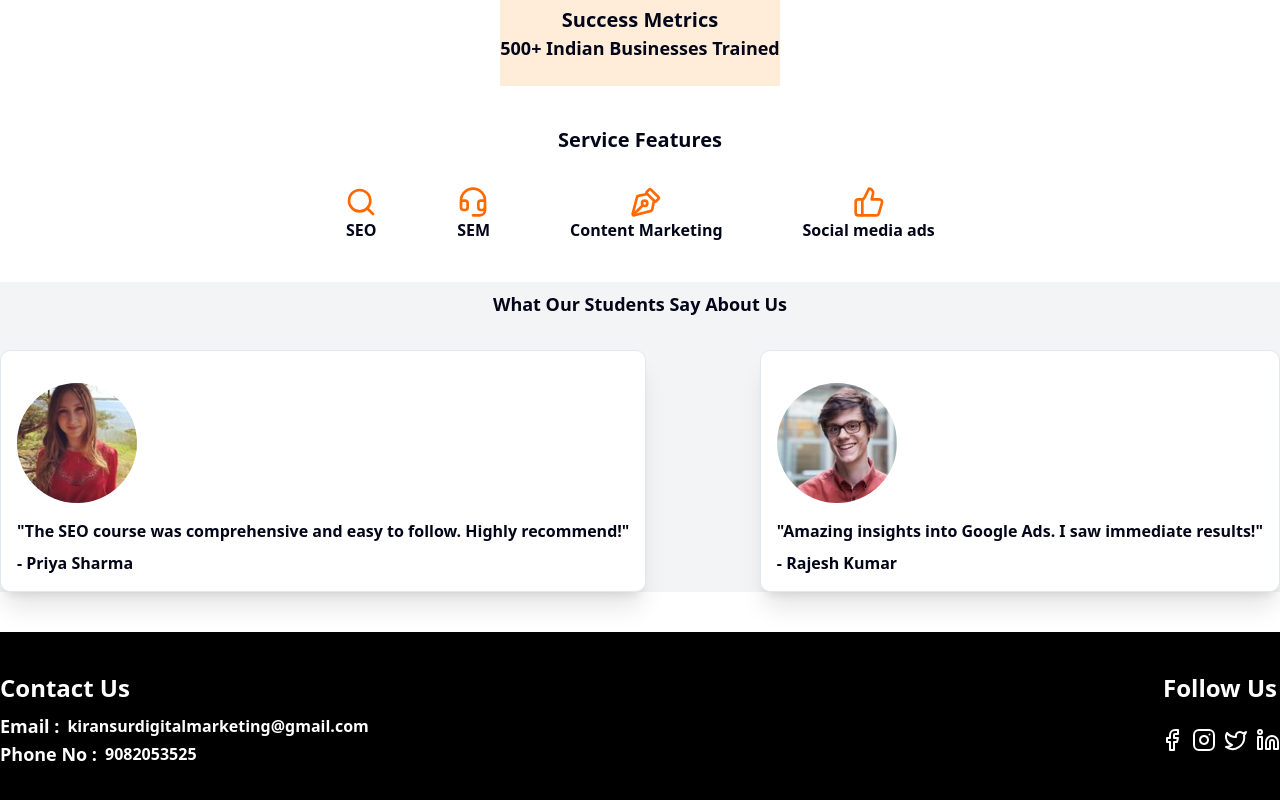
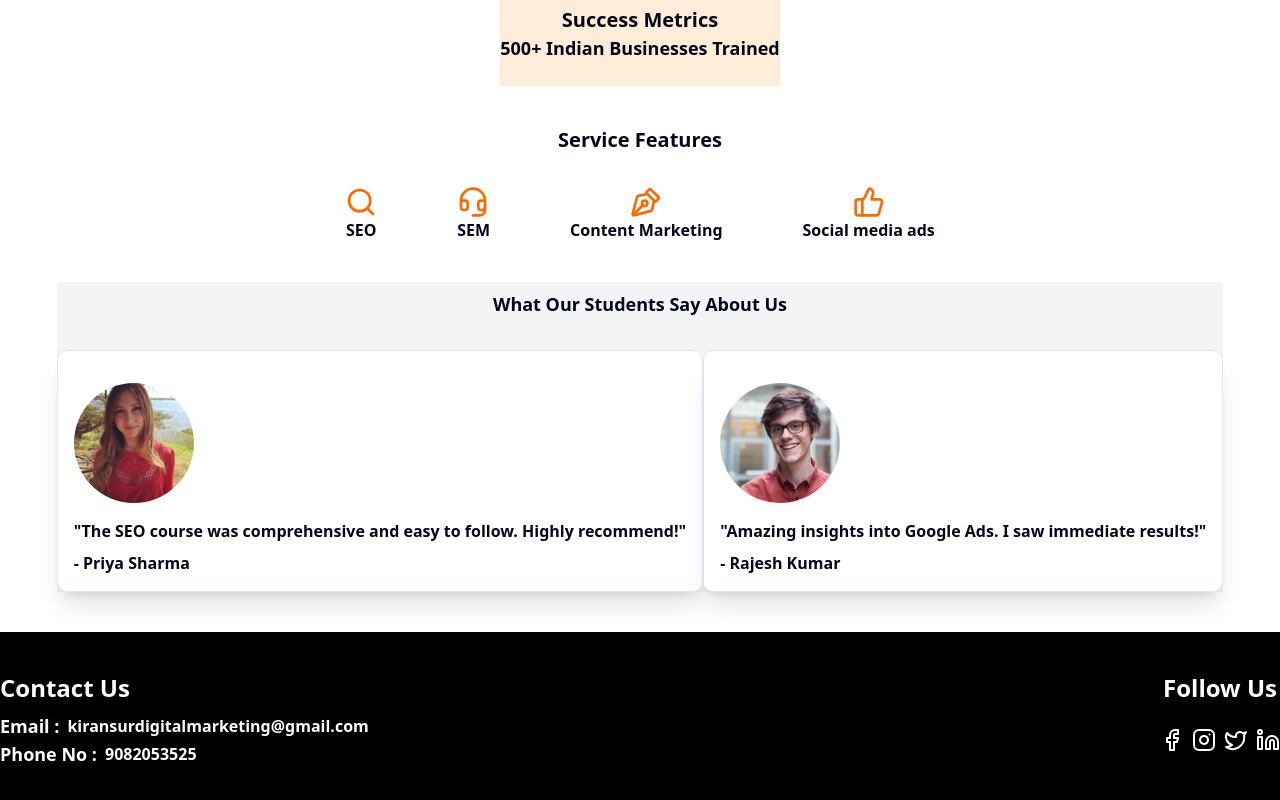
Before and after one commit to RKEX/kiransurdigital, a Next.js app: page / in a window 1280 px wide. Shown: the part 1682-2482 px from the top of the page. Built offline with nearby package versions, Linux system fonts and the light colour scheme; no server answers.

Commit message:
Update FeedBackComp.tsx

```diff
--- a/src/components/FeedBackComp/FeedBackComp.tsx
+++ b/src/components/FeedBackComp/FeedBackComp.tsx
@@ -3,15 +3,15 @@ import Image from "next/image";
 const FeedBackComp = () => {
   return (
     <>
-      <div className="bg-gray-100 w-full">
+      <div className="bg-gray-100 ">
         {/* headlines of details start here */}
         <div className="font-bold text-center text-lg my-2">
           What Our Students Say About Us
         </div>
         {/* headlines of details end here  */}
         {/* image start here */}
-        <div className="flex sm:max-md:flex-col w-full justify-between mx-auto container mt-8">
-          <div className="bg-white sm:max-md:me-8 shadow-xl border w-auto p-4 rounded-lg">
+        <div className="flex sm:max-md:flex-col  justify-between  mt-8">
+          <div className="bg-white sm:max-md:me-8 shadow-xl border  p-4 rounded-lg">
             <div className="my-4">
               <Image
                 src="/dp2.jpg"
@@ -29,7 +29,7 @@ const FeedBackComp = () => {
               <div className="font-bold">- Priya Sharma</div>
             </div>
           </div>
-          <div className="bg-white shadow-xl sm:max-md:mt-8 flex flex-col justify-end w-auto border w-auto p-4 rounded-lg">
+          <div className="bg-white shadow-xl sm:max-md:mt-8 flex flex-col justify-end border  p-4 rounded-lg">
             <div className="my-4">
               <Image
                 src="/dp1.jpg"
```
